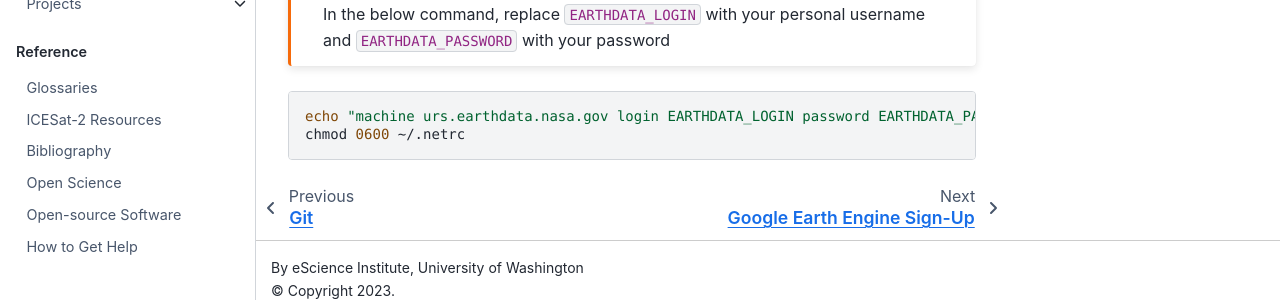
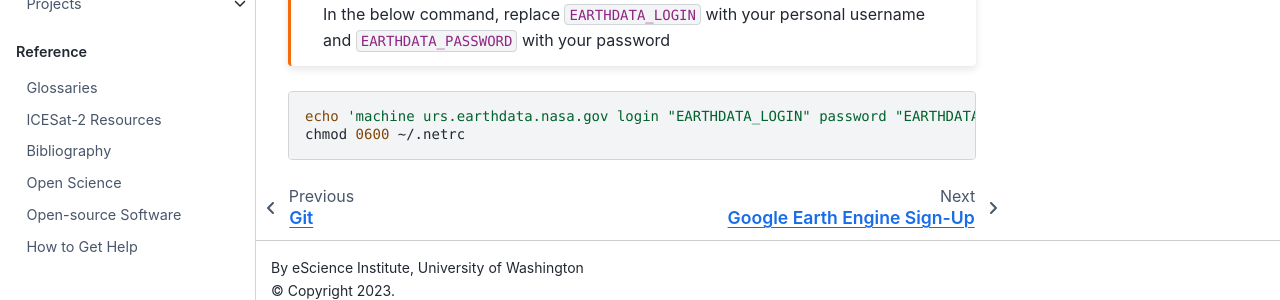
Before and after one commit to ICESAT-2HackWeek/website2022, a Jupyter Book: the page built from book/preliminary/earthdata.md, in a window 1280 px wide and 900 px high, scrolled down 852 px. Shown: the part 582-882 px from the top of the window. Built offline with Jupyter Book 1.0.4 settings and Sphinx 7.4.7 and the Sphinx Book theme 1.1.4, drawn with Linux system fonts in a browser that asks for light colours; pages that are not in the unit, such as notebooks, are missing from menus.

````diff
--- a/book/preliminary/earthdata.md
+++ b/book/preliminary/earthdata.md
@@ -30,6 +30,6 @@ In the below command, replace `EARTHDATA_LOGIN` with your personal username and
 ```
 
 ```shell
-echo "machine urs.earthdata.nasa.gov login EARTHDATA_LOGIN password EARTHDATA_PASSWORD" > ~/.netrc
+echo 'machine urs.earthdata.nasa.gov login "EARTHDATA_LOGIN" password "EARTHDATA_PASSWORD"' > ~/.netrc
 chmod 0600 ~/.netrc
 ```
````
